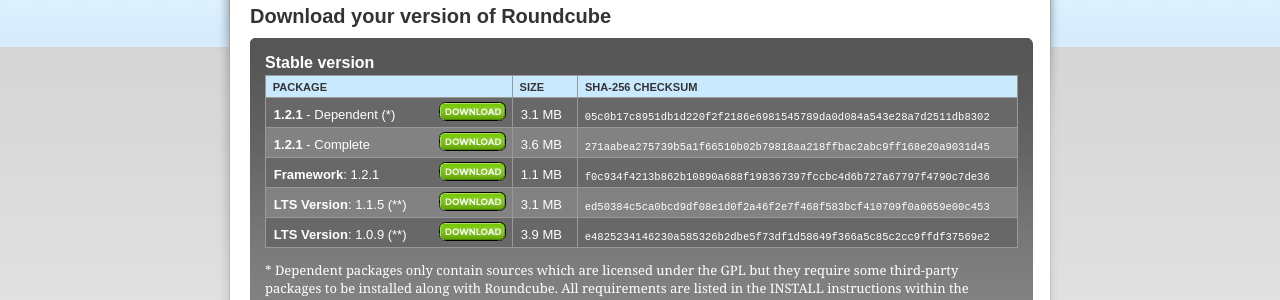
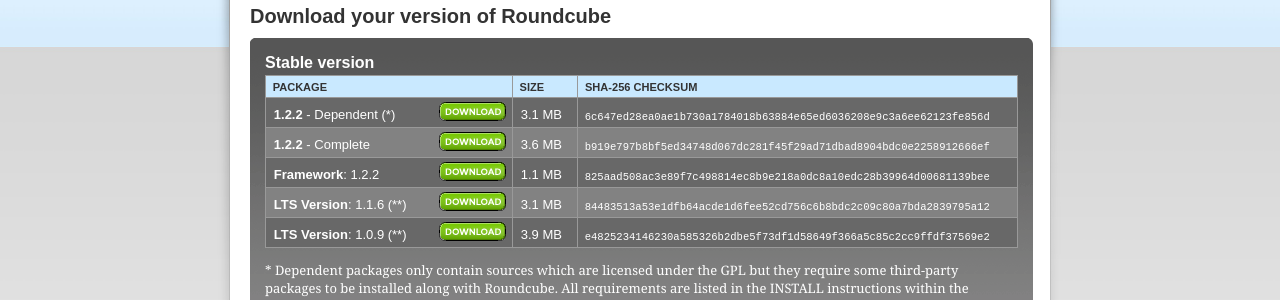
Before and after one commit to roundcube/roundcube.github.com, a Jekyll site: the page built from download/index.html, in a window 1280 px wide and 900 px high. Shown: the part 123-423 px from the top of the window. Built offline with Jekyll 4.4.1, drawn with Linux system fonts in a browser that asks for light colours; comment, search, counter and statistics services are not loaded.

Commit message:
Publish releases 1.2.2 and 1.1.6

```diff
--- a/_includes/version.txt
+++ b/_includes/version.txt
@@ -1 +1 @@
-1.2.1
+1.2.2
--- a/download/index.html
+++ b/download/index.html
@@ -21,28 +21,28 @@
 			</thead>
 			<tbody>
 			<tr class="even">
-				<td class="dlversion"><strong>1.2.1</strong> - Dependent (*)</td>
-				<td class="dlbutton"><a href="https://github.com/roundcube/roundcubemail/releases/download/1.2.1/roundcubemail-1.2.1.tar.gz" title="Download now!"><img src="images/table_button_download.png" width="67" height="19" alt="Download" class="pngimage" /></a>
+				<td class="dlversion"><strong>1.2.2</strong> - Dependent (*)</td>
+				<td class="dlbutton"><a href="https://github.com/roundcube/roundcubemail/releases/download/1.2.2/roundcubemail-1.2.2.tar.gz" title="Download now!"><img src="images/table_button_download.png" width="67" height="19" alt="Download" class="pngimage" /></a>
 				<td class="dlsize">3.1 MB</td>
-				<td class="dlchecksum">05c0b17c8951db1d220f2f2186e6981545789da0d084a543e28a7d2511db8302</td>
+				<td class="dlchecksum">6c647ed28ea0ae1b730a1784018b63884e65ed6036208e9c3a6ee62123fe856d</td>
 			</tr>
 			<tr class="odd">
-				<td class="dlversion"><strong>1.2.1</strong> - Complete</td>
-				<td class="dlbutton"><a href="https://github.com/roundcube/roundcubemail/releases/download/1.2.1/roundcubemail-1.2.1-complete.tar.gz" title="Download now!"><img src="images/table_button_download.png" width="67" height="19" alt="Download" class="pngimage" /></a>
+				<td class="dlversion"><strong>1.2.2</strong> - Complete</td>
+				<td class="dlbutton"><a href="https://github.com/roundcube/roundcubemail/releases/download/1.2.2/roundcubemail-1.2.2-complete.tar.gz" title="Download now!"><img src="images/table_button_download.png" width="67" height="19" alt="Download" class="pngimage" /></a>
 				<td class="dlsize">3.6 MB</td>
-				<td class="dlchecksum">271aabea275739b5a1f66510b02b79818aa218ffbac2abc9ff168e20a9031d45</td>
+				<td class="dlchecksum">b919e797b8bf5ed34748d067dc281f45f29ad71dbad8904bdc0e2258912666ef</td>
 			</tr>
 			<tr class="even">
-				<td class="dlversion"><strong>Framework</strong>: 1.2.1</td>
-				<td class="dlbutton"><a href="https://github.com/roundcube/roundcubemail/releases/download/1.2.1/roundcube-framework-1.2.1.tar.gz" title="Download now!"><img src="images/table_button_download.png" width="67" height="19" alt="Download" class="pngimage" /></a>
+				<td class="dlversion"><strong>Framework</strong>: 1.2.2</td>
+				<td class="dlbutton"><a href="https://github.com/roundcube/roundcubemail/releases/download/1.2.2/roundcube-framework-1.2.2.tar.gz" title="Download now!"><img src="images/table_button_download.png" width="67" height="19" alt="Download" class="pngimage" /></a>
 				<td class="dlsize">1.1 MB</td>
-				<td class="dlchecksum">f0c934f4213b862b10890a688f198367397fccbc4d6b727a67797f4790c7de36</td>
+				<td class="dlchecksum">825aad508ac3e89f7c498814ec8b9e218a0dc8a10edc28b39964d00681139bee</td>
 			</tr>
 			<tr class="odd">
-				<td class="dlversion"><strong>LTS Version</strong>: 1.1.5 (**)</td>
-				<td class="dlbutton"><a href="https://github.com/roundcube/roundcubemail/releases/download/1.1.5/roundcubemail-1.1.5.tar.gz" title="Download now!"><img src="images/table_button_download.png" width="67" height="19" alt="Download" class="pngimage" /></a>
+				<td class="dlversion"><strong>LTS Version</strong>: 1.1.6 (**)</td>
+				<td class="dlbutton"><a href="https://github.com/roundcube/roundcubemail/releases/download/1.1.6/roundcubemail-1.1.6.tar.gz" title="Download now!"><img src="images/table_button_download.png" width="67" height="19" alt="Download" class="pngimage" /></a>
 				<td class="dlsize">3.1 MB</td>
-				<td class="dlchecksum">ed50384c5ca0bcd9df08e1d0f2a46f2e7f468f583bcf410709f0a0659e00c453</td>
+				<td class="dlchecksum">84483513a53e1dfb64acde1d6fee52cd756c6b8bdc2c09c80a7bda2839795a12</td>
 			</tr>
 			<tr class="even">
 				<td class="dlversion"><strong>LTS Version</strong>: 1.0.9 (**)</td>
@@ -151,7 +151,7 @@
     mobile devices and desktop mail software. It also includes contacts and calendar synchronization.</p>
 
 <h2>Donations are welcome</h2>
-<p class="bodytext">Roundcube webmail is free of charge but your donations help us to pay some hosting bills
+<p>Roundcube webmail is free of charge but your donations help us to pay some hosting bills
 	and motivate our developers to continue their great work.</p>
 
 {% include donatebutton.html %}
```
Also changed, not shown: other parts of download/index.html (+1 -1 lines), _posts/2016-09-28-updates-1.2.2-and-1.1.6-published.md (added, +20 -0 lines).
